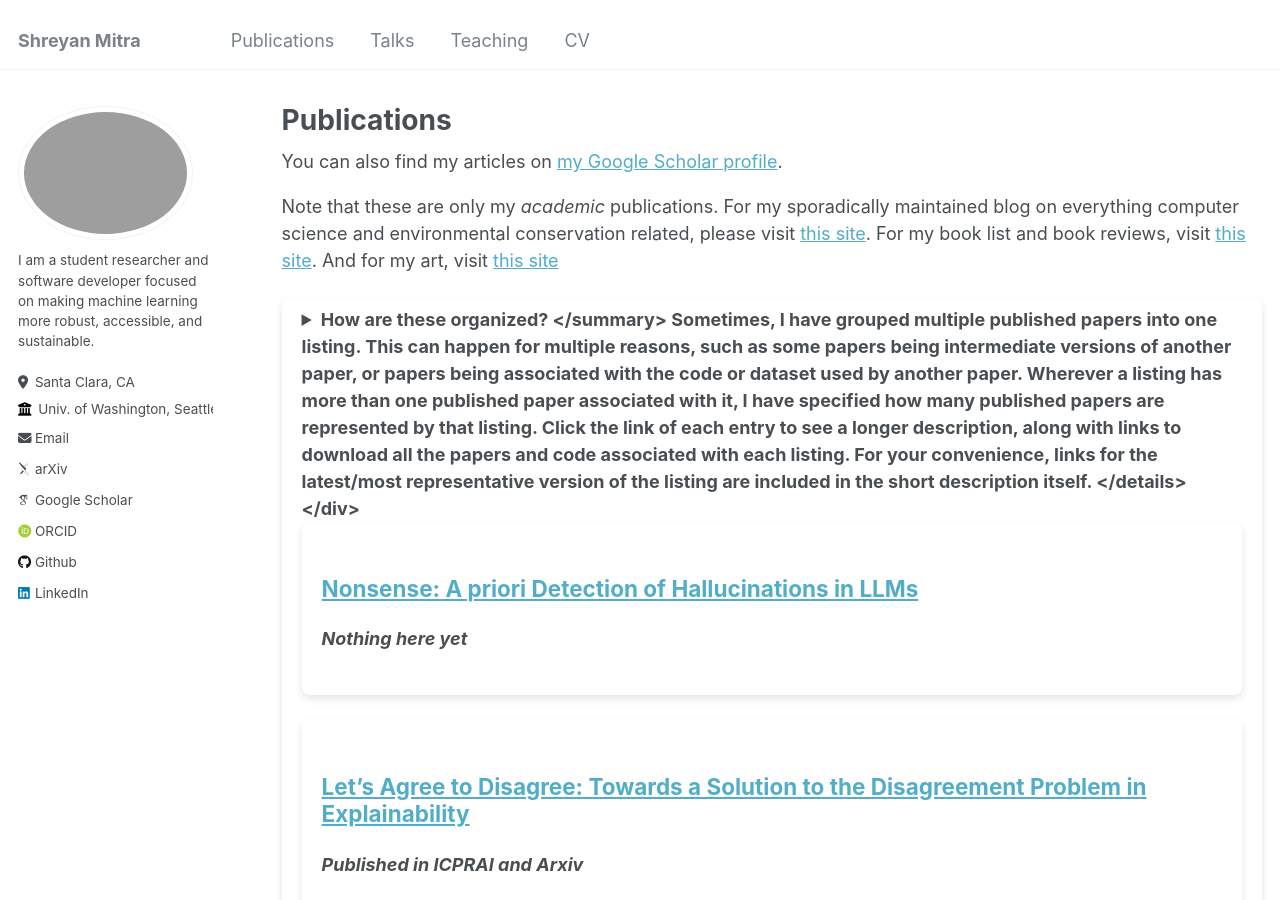
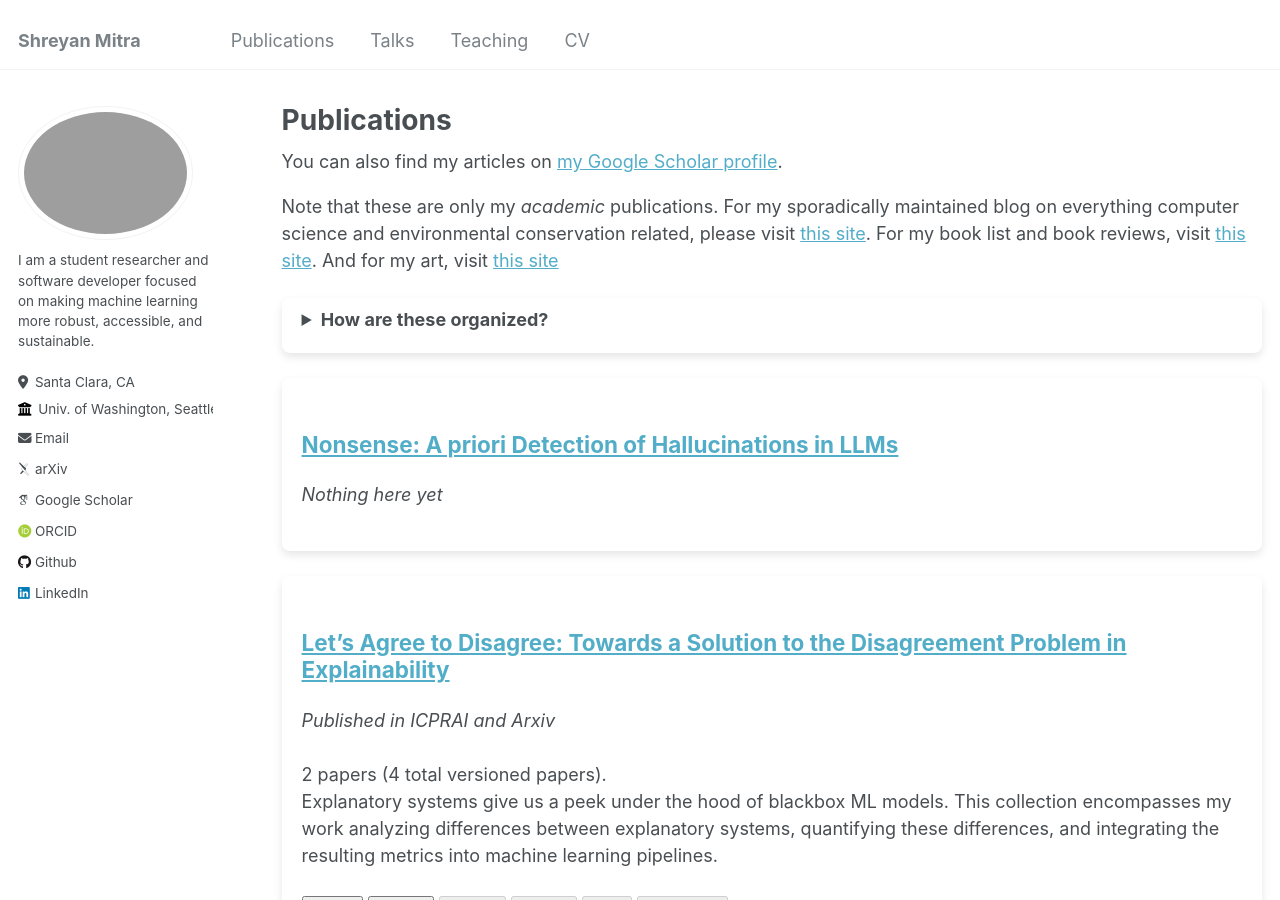
Before and after one commit to shreyanmitra/shreyanmitra.github.io, a Jekyll site: the page built from _pages/publications.md, in a window 1280 px wide and 900 px high. Built offline with Jekyll 4.4.1, drawn with Linux system fonts in a browser that asks for light colours; some web fonts are replaced.

Commit message:
Update publications.md

```diff
--- a/_pages/publications.md
+++ b/_pages/publications.md
@@ -13,7 +13,7 @@ Note that these are only my <i>academic</i> publications. For my sporadically ma
 
 <div style="background-color: white; box-shadow: 0 4px 8px rgba(0, 0, 0, 0.1); padding: 20px; padding-top: 8px; border-radius: 8px; min-width:600px;margin-bottom: 25px">
 <details>
-<summary> <b> How are these organized? <b> </summary>
+<summary> <b> How are these organized? </b> </summary>
 Sometimes, I have grouped multiple published papers into one listing. This can happen for multiple reasons, such as some papers being intermediate versions of another paper, or papers being associated with the code or dataset used by another paper.
 
 Wherever a listing has more than one published paper associated with it, I have specified how many published papers are represented by that listing.
```
